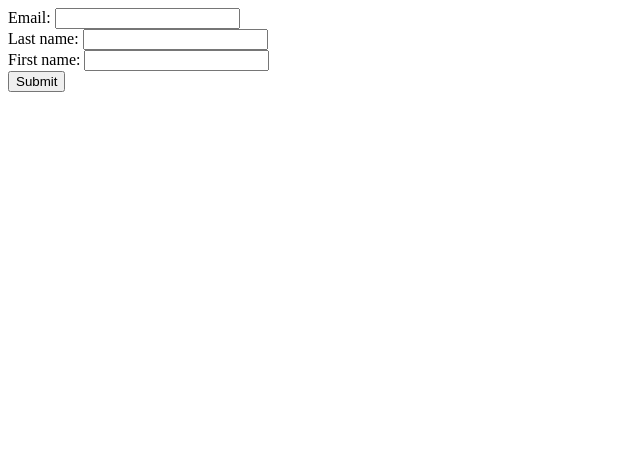
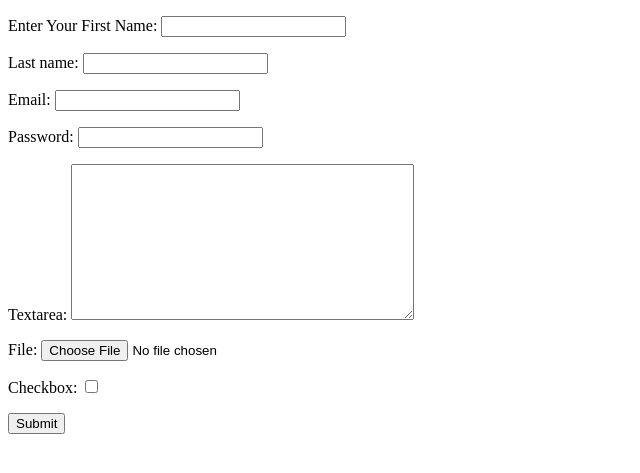
Before and after one commit to shaaakib/AiQuest, a Django app: page /blog/f/ in a window 1280 px wide. Shown: the top 473 px of the page, without its empty margins (0-640 px from the left). Run offline with Django 5.2, Linux system fonts and the light colour scheme.

Commit message:
Label, Field Argument, & Widgets Works

```diff
--- a/studymart/Blogs/forms.py
+++ b/studymart/Blogs/forms.py
@@ -1,6 +1,10 @@
 from django import forms
 
 class TeacherRegistration(forms.Form):
-    first_name = forms.CharField()
+    first_name = forms.CharField(label='Enter Your First Name')
     last_name = forms.CharField()
     email = forms.EmailField()
+    password = forms.CharField(widget=forms.PasswordInput)
+    textarea = forms.CharField(widget=forms.Textarea)
+    file = forms.CharField(widget=forms.FileInput)
+    Checkbox = forms.CharField(widget=forms.CheckboxInput)
--- a/studymart/Blogs/views.py
+++ b/studymart/Blogs/views.py
@@ -9,5 +9,4 @@ def blog1(request):
 
 def showformsdata(request):
     fm = TeacherRegistration()
-    fm.order_fields(field_order=['email', 'last_name', 'first_name'])
-    return render(request, 'blogs/forms.html', {'forms':fm})
+    return render(request, 'blogs/forms.html', {'form':fm})
--- a/studymart/templates/blogs/forms.html
+++ b/studymart/templates/blogs/forms.html
@@ -8,9 +8,7 @@
   </head>
   <body>
     <form>
-      <table>
-        {{forms}}
-      </table>
+      {{form.as_p}}
       <input type="button" value="Submit" />
     </form>
   </body>
```
